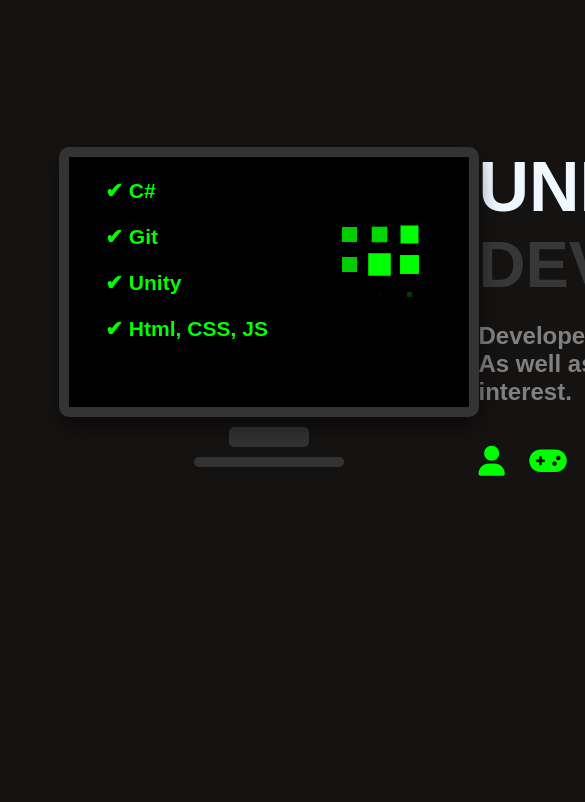
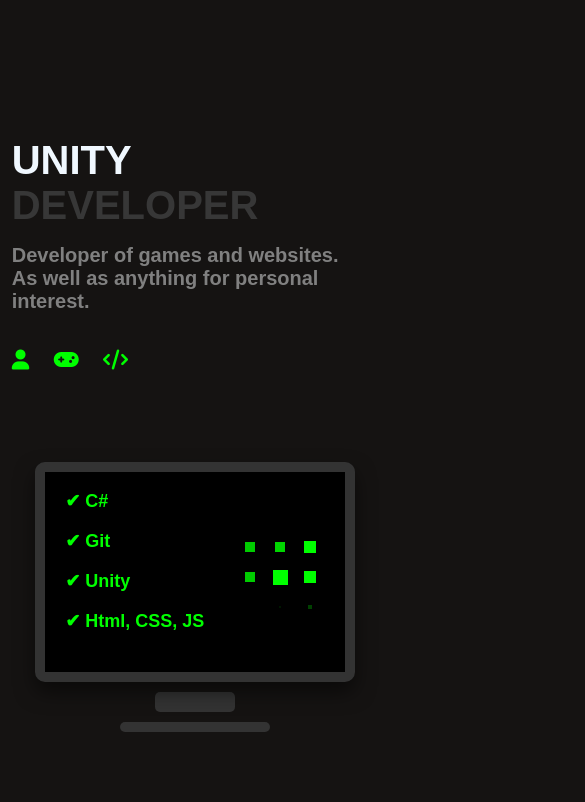
Before and after one commit to NefeIibata/portfolio, a plain HTML site: page index.html in a window 390 px wide. Shown: the part 42-844 px from the top of the page, 585 px wide, since content can reach past the window. Drawn offline with Linux system fonts and the light colour scheme.

Commit message:
feat: adapting to different resolutions

```diff
--- a/css/style.css
+++ b/css/style.css
@@ -363,3 +363,86 @@
 #gameCanvas {
     display: none;
 }
+
+@media only screen and (min-width: 768px) and (max-width: 1024px) {
+
+    .line {
+        margin-left: 8%;
+        margin-right: 8%;
+    }
+
+    .header-text {
+        margin-left: 50px;
+    }
+
+}
+
+@media only screen and (max-width: 768px) {
+
+    .line {
+        margin-left: 3%;
+        margin-right: 3%;
+    }
+
+    .header {
+        margin-top: 150px;
+        margin-bottom: 100px;
+        display: flex;
+        flex-direction: column-reverse;
+        align-items: center;
+    }
+
+    .header-text {
+        margin-bottom: 50px;
+    }
+
+    .about-container {
+        display: flex;
+        justify-content: space-between;
+        margin-top: 20px;
+        flex-direction: column-reverse;
+        align-items: center;
+    }
+
+    .about-right{
+        margin-bottom: 150px;
+    }
+
+    .about-left {
+        cursor: pointer;
+        margin-left: 0px;
+    }
+}
+
+@media only screen and (max-width: 425px) {
+
+    .header-text h1{
+        font-size: 40px !important;
+    }
+
+    .header-text h2{
+        font-size: 20px !important;
+    }
+
+    .fas {
+        font-size: 20px;
+    }
+
+    .monitor {
+        width: 300px;
+        height: 200px;
+    }
+
+    .monitor .content h3 {
+        font-size: 18px;
+    }
+
+    .monitor .content .content-animation .pixel {
+        width: 10px;
+        height: 10px;
+    }
+
+    .header {
+        margin-top: 100px;
+    }
+}
```
